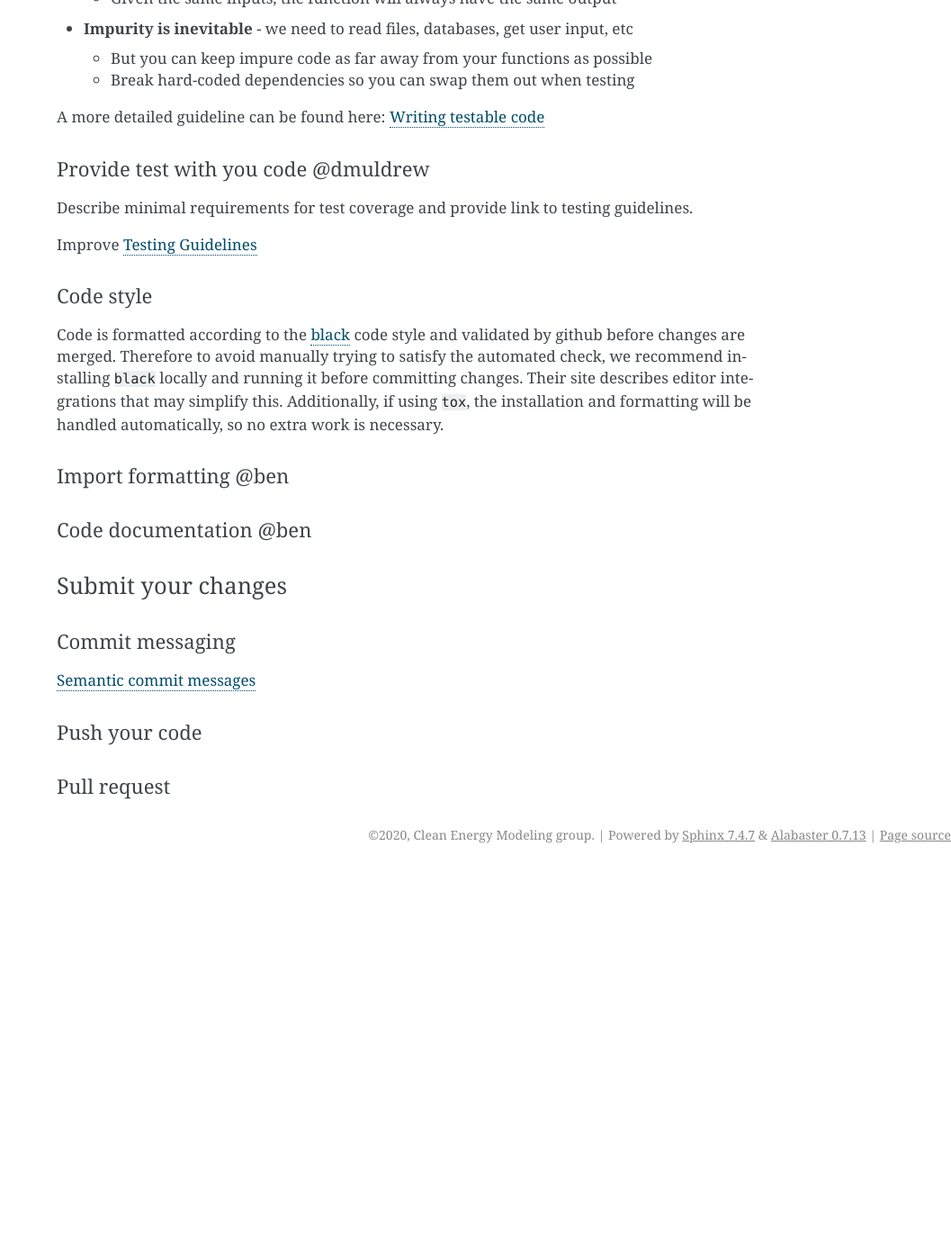
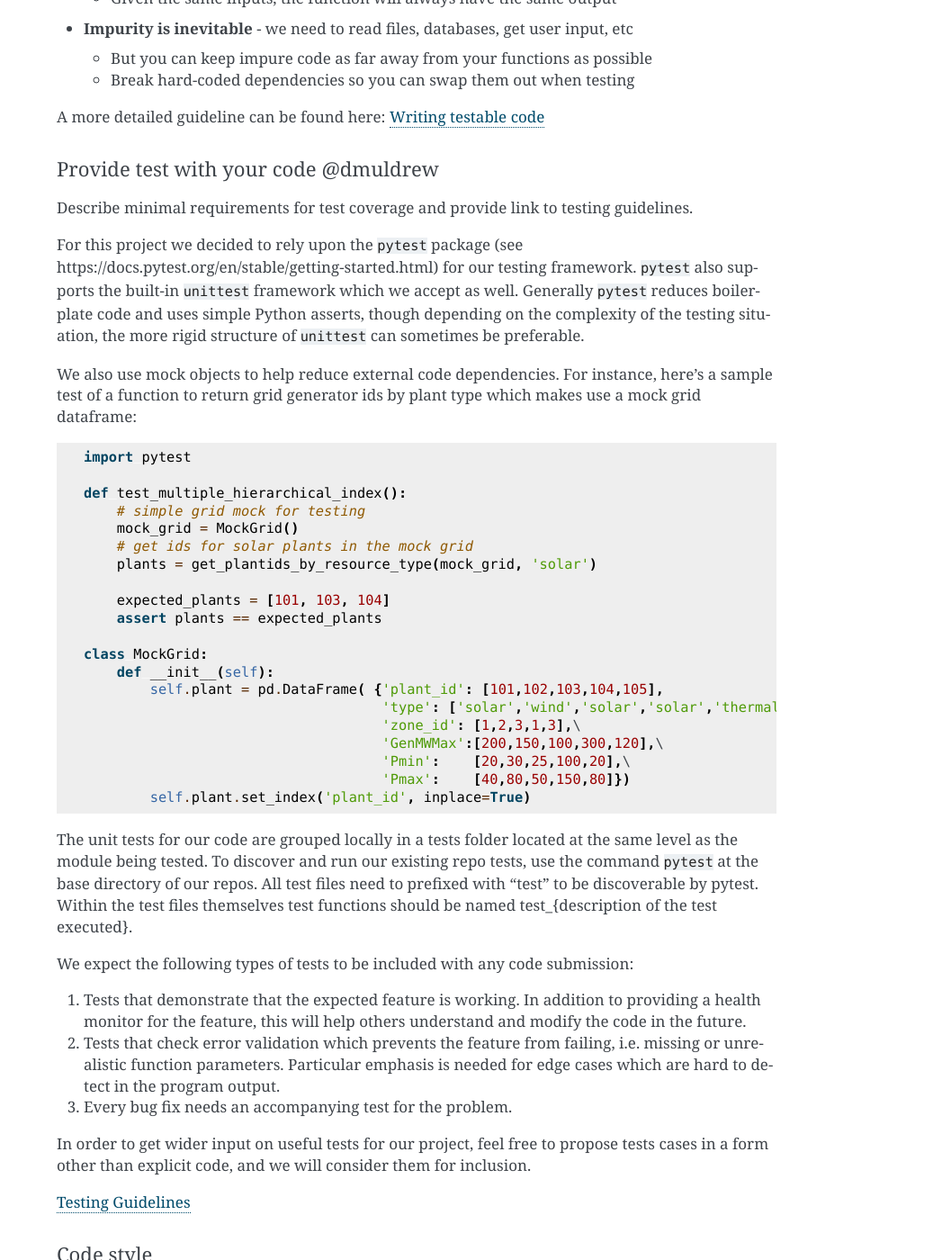
Before and after one commit to Breakthrough-Energy/docs, a Sphinx documentation site: the page built from source/dev/contribution_guidelines.md, in a window 1280 px wide and 1400 px high, scrolled down 3823 px. Shown: the whole window at 90% size, without its empty margins (223-1280 px from the left). Built offline with Sphinx 7.4.7, drawn with Linux system fonts in a browser that asks for light colours; before the commit the page ends 4790 px from its top, so only the background shows below that; some of the changed text lies outside the part shown.

Commit message:
docs: add to testing standards section

````diff
--- a/source/dev/contribution_guidelines.md
+++ b/source/dev/contribution_guidelines.md
@@ -124,10 +124,45 @@ When contributing code to the project, we ask that you include tests to the best
 
 A more detailed guideline can be found here: [Writing testable code](writing_testable_code.md)
 
-#### Provide test with you code @dmuldrew
+#### Provide test with your code @dmuldrew
 Describe minimal requirements for test coverage and provide link to testing guidelines.
 
-Improve [Testing Guidelines](testing_guidelines.md)
+For this project we decided to rely upon the `pytest` package (see https://docs.pytest.org/en/stable/getting-started.html) for our testing framework. `pytest` also supports the built-in `unittest` framework which we accept as well. Generally `pytest` reduces boilerplate code and uses simple Python asserts, though depending on the complexity of the testing situation, the more rigid structure of `unittest` can sometimes be preferable.
+
+We also use mock objects to help reduce external code dependencies. For instance, here's a sample test of a function to return grid generator ids by plant type which makes use a mock grid dataframe:
+``` python
+import pytest
+
+def test_multiple_hierarchical_index():
+    # simple grid mock for testing
+    mock_grid = MockGrid()
+    # get ids for solar plants in the mock grid
+    plants = get_plantids_by_resource_type(mock_grid, 'solar')
+
+    expected_plants = [101, 103, 104]
+    assert plants == expected_plants
+
+class MockGrid:
+    def __init__(self):
+        self.plant = pd.DataFrame( {'plant_id': [101,102,103,104,105],
+                                    'type': ['solar','wind','solar','solar','thermal'],\
+                                    'zone_id': [1,2,3,1,3],\
+                                    'GenMWMax':[200,150,100,300,120],\
+                                    'Pmin':    [20,30,25,100,20],\
+                                    'Pmax':    [40,80,50,150,80]})
+        self.plant.set_index('plant_id', inplace=True)
+```
+
+The unit tests for our code are grouped locally in a tests folder located at the same level as the module being tested. To discover and run our existing repo tests, use the command `pytest` at the base directory of our repos. All test files need to prefixed with "test" to be discoverable by pytest. Within the test files themselves test functions should be named test_{description of the test executed}.
+
+We expect the following types of tests to be included with any code submission:
+1. Tests that demonstrate that the expected feature is working. In addition to providing a health monitor for the feature, this will help others understand and modify the code in the future.
+2. Tests that check error validation which prevents the feature from failing, i.e. missing or unrealistic function parameters. Particular emphasis is needed for edge cases which are hard to detect in the program output.
+3. Every bug fix needs an accompanying test for the problem.
+
+In order to get wider input on useful tests for our project, feel free to propose tests cases in a form other than explicit code, and we will consider them for inclusion.
+
+[Testing Guidelines](testing_guidelines.md)
 
 #### Code style
 Code is formatted according to the [black](https://github.com/psf/black) code style and validated by github before changes are
````
